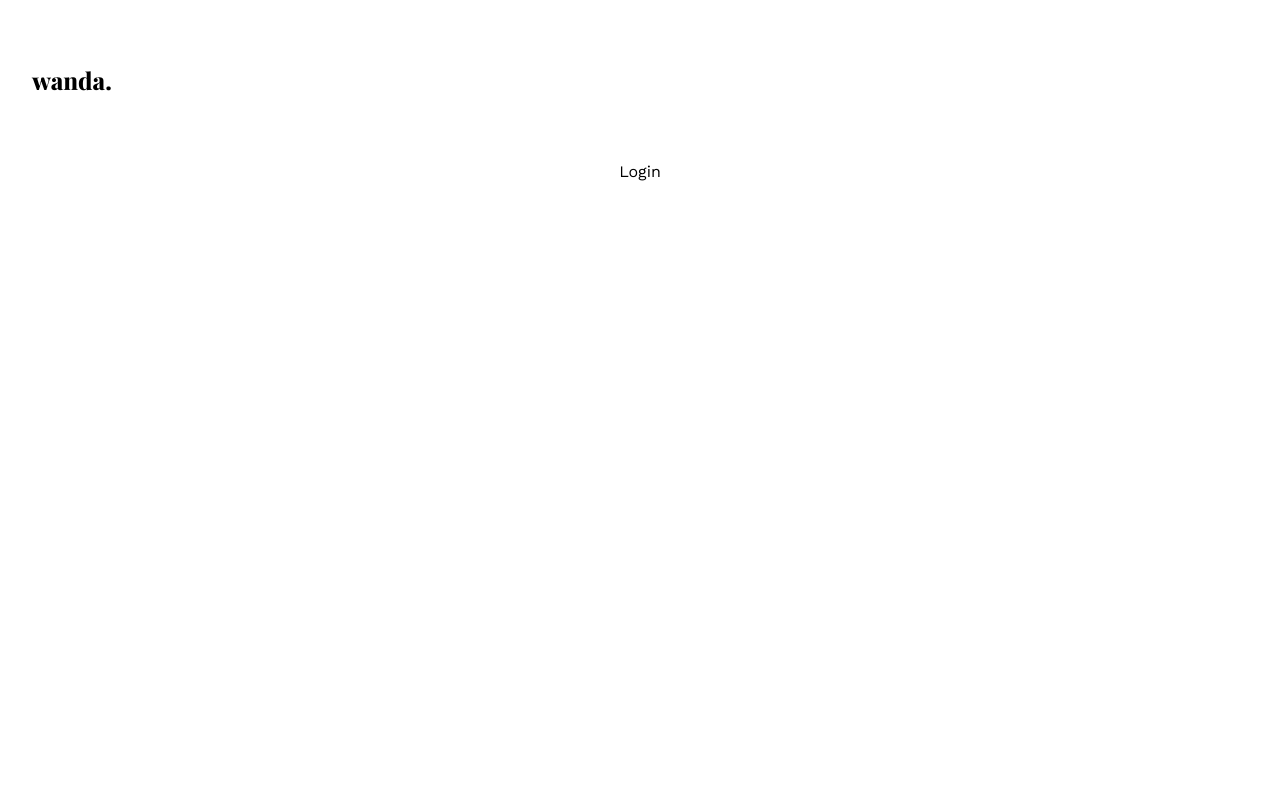
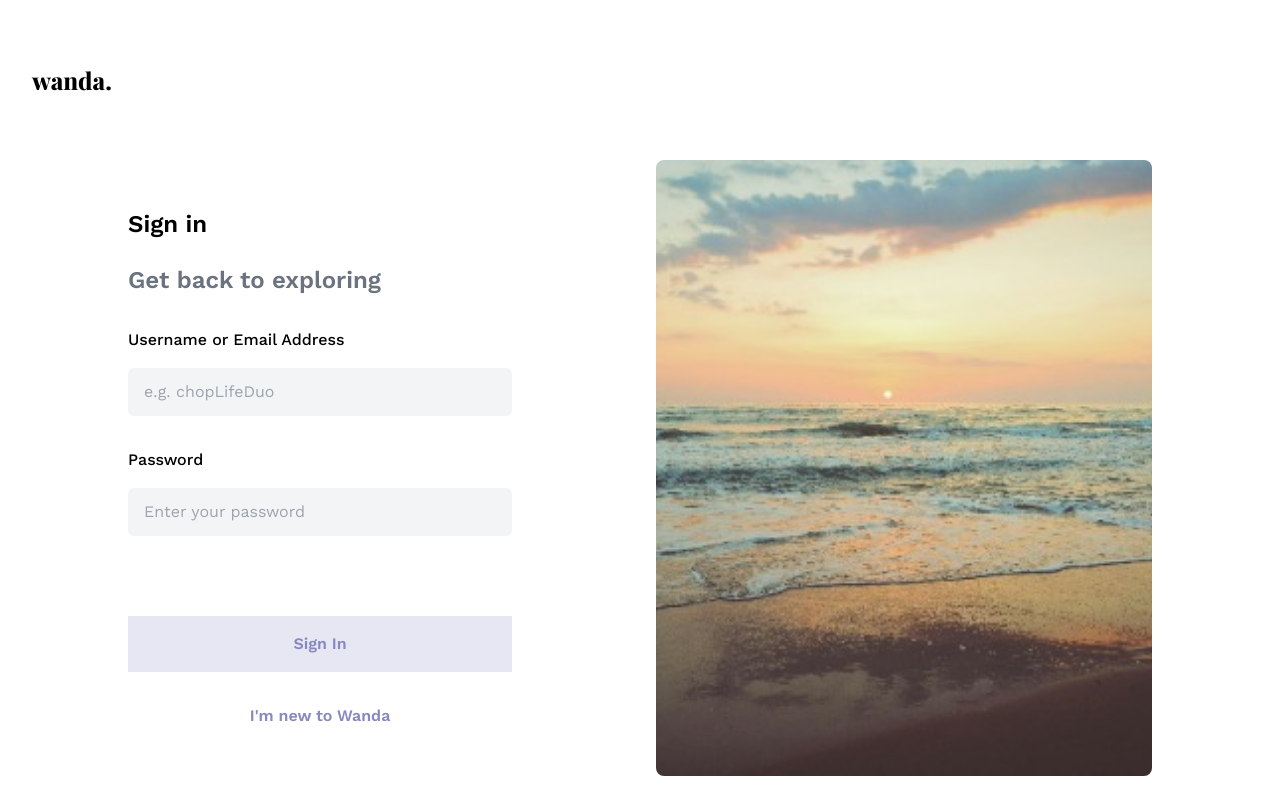
Before and after one commit to benhexie/wanda, a React (Create React App) app: page /auth/login in a window 1280 px wide. Built offline with nearby package versions, Linux system fonts and the light colour scheme; a web font is replaced by a local one.

Commit message:
Added login screen

```diff
--- a/src/components/AuthInput.tsx
+++ b/src/components/AuthInput.tsx
@@ -8,6 +8,7 @@ const AuthInput = ({
   placeholder = "",
   label,
   labelStyle = "",
+  type = "text",
 }: {
   value: string;
   setValue: (text: string) => void;
@@ -16,6 +17,7 @@ const AuthInput = ({
   placeholder?: string;
   label?: string;
   labelStyle?: string;
+  type?: "text" | "password";
 }) => {
   return (
     <div className="flex flex-col gap-4">
@@ -27,7 +29,7 @@ const AuthInput = ({
       <div className="flex gap-2 bg-gray-100 rounded-md overflow-hidden">
         {leftIcon && <button>{leftIcon("text-gray-700")}</button>}
         <input
-          type="text"
+          type={type}
           value={value}
           onChange={(e) => setValue(e.target.value)}
           placeholder={placeholder}
--- a/src/layout/AuthTemplate.tsx
+++ b/src/layout/AuthTemplate.tsx
@@ -1,4 +1,5 @@
 import { ReactNode } from "react";
+import { Link } from "react-router-dom";
 
 const AuthTemplate = ({
   title,
@@ -6,6 +7,8 @@ const AuthTemplate = ({
   image,
   nextText,
   next,
+  secondLink = "#",
+  secondText,
   children,
 }: {
   title: string;
@@ -13,6 +16,8 @@ const AuthTemplate = ({
   image: any;
   nextText: string;
   next: () => void;
+  secondText?: string;
+  secondLink?: string;
   children: ReactNode;
 }) => {
   return (
@@ -20,15 +25,34 @@ const AuthTemplate = ({
       <div className="flex-1 sm:flex-[0.5] flex flex-col order-2 sm:order-1">
         <div className="flex flex-col gap-8 max-w-96 py-12 -mt-4 sm:-mt-0">
           <h2 className="text-2xl font-semibold">{title}</h2>
-          {description && <h3 className="text-2xl font-semibold text-gray-500 -mt-2">{description}</h3>}
+          {description && (
+            <h3 className="text-2xl font-semibold text-gray-500 -mt-2">
+              {description}
+            </h3>
+          )}
           {children}
-          <button onClick={next} className="bg-secondary bg-opacity-20 p-4 text-base font-semibold text-secondary mt-12">
+          <button
+            onClick={next}
+            className="bg-secondary bg-opacity-20 p-4 text-base font-semibold text-secondary mt-12"
+          >
             {nextText}
           </button>
+          {secondText && (
+            <Link
+              to={secondLink}
+              className="text-base font-semibold text-secondary text-center"
+            >
+              {secondText}
+            </Link>
+          )}
         </div>
       </div>
       <div className="sm:flex-[0.5] sm:block order-1 sm:order-2">
-        <img src={image} alt="Auth image" className="w-full h-48 sm:h-full sm:min-h-96 max-h-[120rem] rounded-lg object-cover" />
+        <img
+          src={image}
+          alt="Auth image"
+          className="w-full h-48 sm:h-full sm:min-h-96 max-h-[120rem] rounded-lg object-cover"
+        />
       </div>
     </div>
   );
--- a/src/pages/auth/login/index.tsx
+++ b/src/pages/auth/login/index.tsx
@@ -1,7 +1,40 @@
+import { useNavigate } from "react-router-dom";
+import AuthTemplate from "../../../layout/AuthTemplate";
+import { useState } from "react";
+import AuthInput from "../../../components/AuthInput";
+
 const Login = () => {
+  const navigate = useNavigate();
+  const [username, setUsername] = useState("");
+  const [password, setPassword] = useState("");
+
   return (
-    <div>Login</div>
-  )
-}
+    <AuthTemplate
+      title="Sign in"
+      description="Get back to exploring"
+      image={require("../../../assets/images/beach.jpeg")}
+      next={() => {
+        navigate("/explore/all");
+      }}
+      nextText="Sign In"
+      secondText="I'm new to Wanda"
+      secondLink="/auth/register"
+    >
+      <AuthInput
+        value={username}
+        setValue={setUsername}
+        label="Username or Email Address"
+        placeholder="e.g. chopLifeDuo"
+      />
+      <AuthInput
+        value={password}
+        setValue={setPassword}
+        label="Password"
+        placeholder="Enter your password"
+        type="password"
+      />
+    </AuthTemplate>
+  );
+};
 
-export default Login
+export default Login;
--- a/src/pages/auth/register/index.tsx
+++ b/src/pages/auth/register/index.tsx
@@ -17,6 +17,8 @@ const Register = () => {
       next={() => {
         navigate("verify");
       }}
+      secondText="Take me to Sign in"
+      secondLink="/auth/login"
     >
       <AuthInput
         value={username}
--- a/src/pages/auth/register/password.tsx
+++ b/src/pages/auth/register/password.tsx
@@ -58,6 +58,7 @@ const Password = () => {
         placeholder="Enter your password"
         value={password}
         setValue={setPassword}
+        type="password"
       />
     </AuthTemplate>
   );
```
